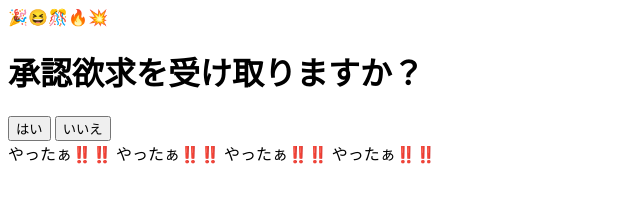
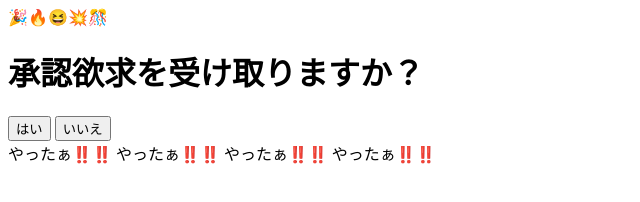
Before and after one commit to bell1005/yo, a plain HTML site: page index.html in a window 1280 px wide. Shown: the full height of the page, 0-640 px from the left. Drawn offline with Linux system fonts and the light colour scheme.

Commit message:
Update index.html

```diff
--- a/index.html
+++ b/index.html
@@ -7,7 +7,7 @@
   <link rel="stylesheet" type="text/css" href="style.css">
 </head>
 <body>
-  <div class="emoji-container">🎉😆🎊🔥💥</div>
+  <div class="emoji-container">🎉🔥😆💥🎊</div>
 
   <div class="container">
     <h1 id="question">承認欲求を受け取りますか？</h1>
@@ -18,10 +18,10 @@
     <div id="result"></div>
   </div>
 
-  <div class="fireworks"></div>
+  <!-- スクロールテキスト（やったぁ‼️‼️が流れる） -->
   <div class="scroll-text">やったぁ‼️‼️ やったぁ‼️‼️ やったぁ‼️‼️ やったぁ‼️‼️</div>
 
-  <!-- ヤバい‼️量産エリア -->
+  <!-- ヤバい‼️が増殖するエリア -->
   <div id="yabai-container"></div>
 
   <script src="script.js"></script>
```
